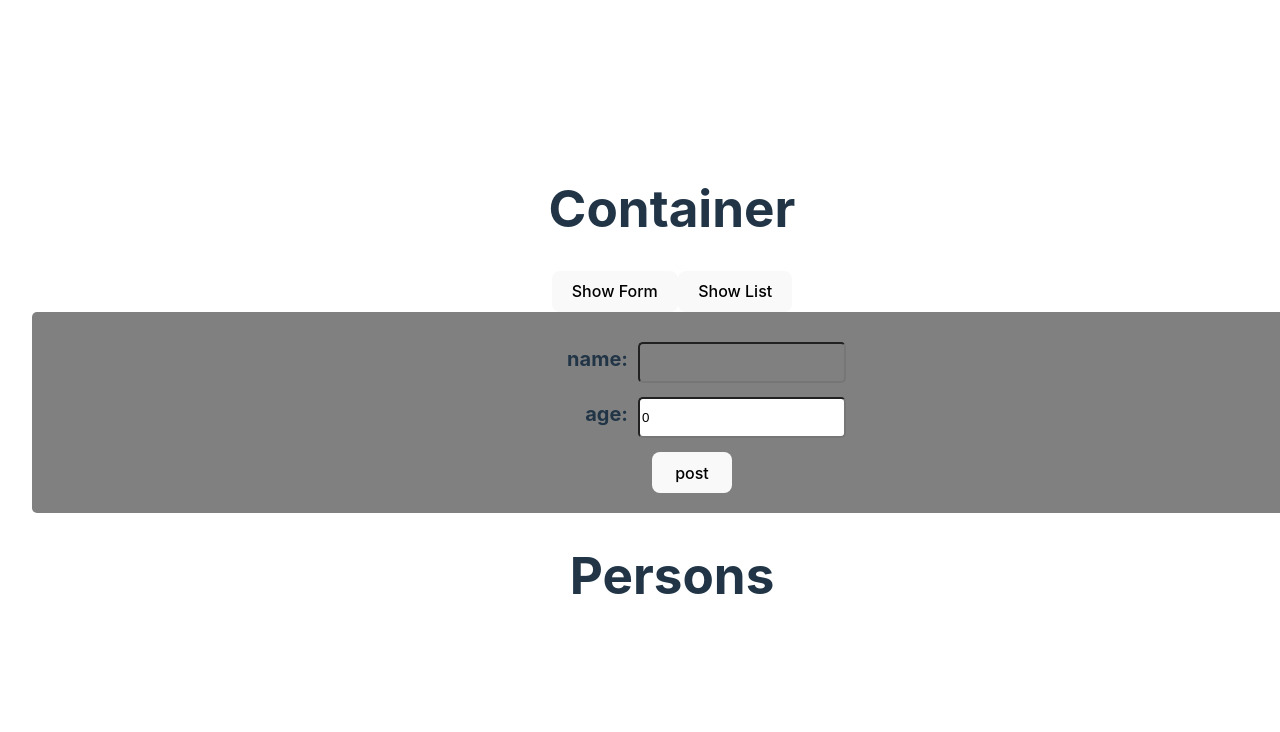
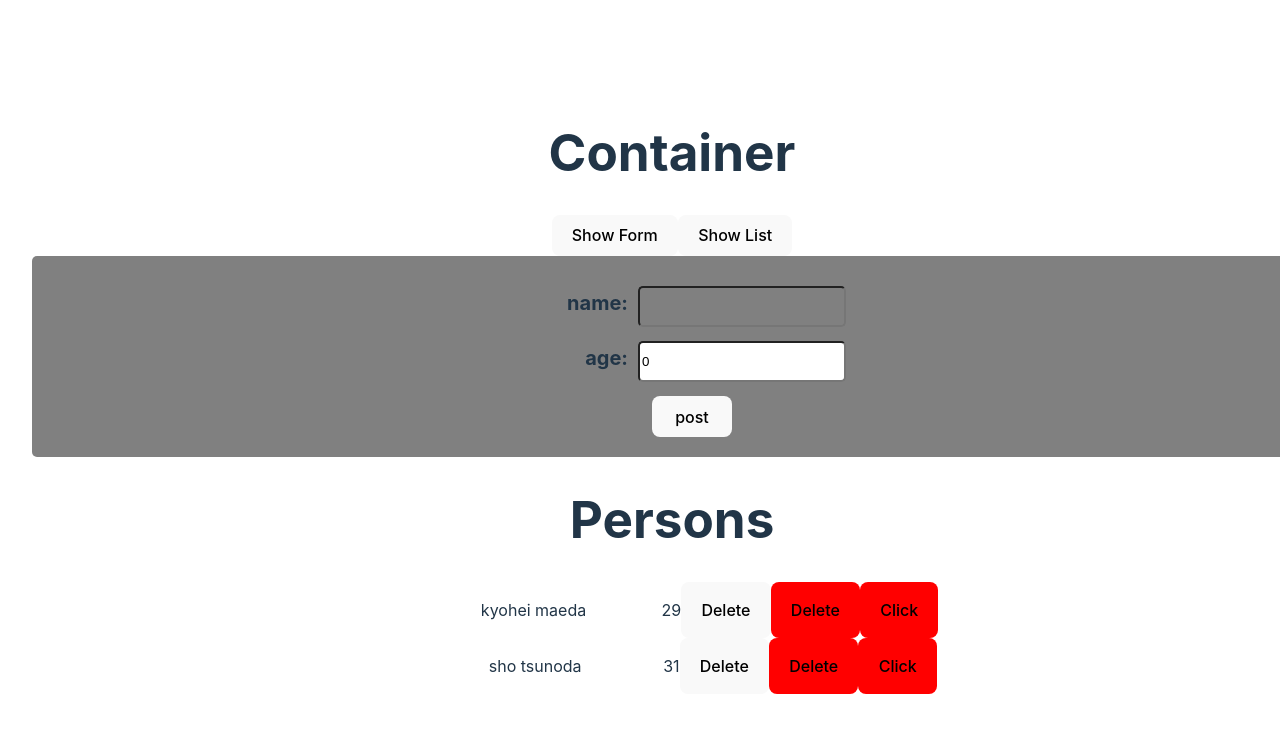
Before and after one commit to Kymaeda/udemy-vue-with-ts-2, a Vue app: page / in a window 1280 px wide. Shown: the top 732 px of the page. Built offline with nearby package versions, Linux system fonts and the light colour scheme.

Commit message:
Provide／Inject

```diff
--- a/src/components/PersonContainer.vue
+++ b/src/components/PersonContainer.vue
@@ -1,7 +1,8 @@
 <script setup lang="ts">
 import PersonForm from './PersonForm.vue';
 import PersonList from './PersonList.vue';
-import { ref, Ref, computed } from 'vue';
+import { ref, Ref, computed, provide } from 'vue';
+import { persons, addPerson, removePerson } from './../usePerson'
 
 interface Person {
   id: number,
@@ -9,15 +10,16 @@ interface Person {
   age: number,
 }
 
-const persons: Ref<Person[]> = ref([]);
-const addPerson = (person: Person) => {
-  persons.value.push(person)
-}
+// const persons: Ref<Person[]> = ref([]);
 
-const removePerson = (person_id: number) => {
-  console.log('person_id', person_id)
-  persons.value = persons.value.filter(person => person.id != person_id)
-}
+provide('persons', persons)
+provide('addPerson', addPerson)
+provide('removePerson', removePerson)
+
+// const removePerson = (person_id: number) => {
+//   console.log('person_id', person_id)
+//   persons.value = persons.value.filter(person => person.id != person_id)
+// }
 
 const isActiveTab = ref(1)
 const activate = (tabNum: number) => {
@@ -46,8 +48,11 @@ const currentComponent = computed(() => {
     <!-- NOTE: bindやイベントハンドラが同じでコンポーネントの中身が違うう物を切り替えるのに動的コンポーネントは使える -->
     <!-- <component :is="currentComponent" @submit="addPerson" ></component> -->
 
-    <component :is="PersonForm" @submit="addPerson" ></component>
-    <component :is="PersonList" :persons="persons" @remove="removePerson"></component>
+    <!-- <component :is="PersonForm" @submit="addPerson" ></component> -->
+    <!-- <component :is="PersonList" :persons="persons" @remove="removePerson"></component> -->
+
+    <PersonForm @submit="addPerson"/>
+    <PersonList :persons="persons" @remove="removePerson" />
   </div>
 </template>
 
--- a/src/components/PersonForm.vue
+++ b/src/components/PersonForm.vue
@@ -1,13 +1,16 @@
 <script setup lang="ts">
-import { ref, computed } from 'vue'
+import { ref, computed, inject } from 'vue'
 const name = ref<string>('')
 const age = ref<number>(0)
 const inputName = ref()
 
-const emit = defineEmits(['submit'])
+const addPerson = inject('addPerson')
+
+// const emit = defineEmits(['submit'])
 const submit = () => {
-  const person = { id: Math.random(), name: name.value, age: age.value }
-  emit('submit', person)
+  // const person = { id: Math.random(), name: name.value, age: age.value }
+  // emit('submit', person)
+  addPerson(name.value, age.value)
   name.value = ''
   age.value = 0
   inputName.value.focus()
--- a/src/components/PersonList.vue
+++ b/src/components/PersonList.vue
@@ -1,23 +1,27 @@
 <script setup lang="ts">
+import { inject } from 'vue';
 import Button from './Button.vue'
 
-interface Person {
-  id: number,
-  name: string,
-  age: number
-}
-interface Props {
-  persons: Person[]
-}
+const personList = inject('persons')
+// const _removePerson = inject('removePerson')
 
-// NOTE: 直書きすると、↓。これを汎用的に使いまわせるようにinterfaceを使って書く
-// defineProps<{ persons: [{ id: number, name: string, age: number }] }>()
-defineProps<Props>()
+// interface Person {
+//   id: number,
+//   name: string,
+//   age: number
+// }
+// interface Props {
+//   persons: Person[]
+// }
 
-const emit = defineEmits(['remove'])
+// // NOTE: 直書きすると、↓。これを汎用的に使いまわせるようにinterfaceを使って書く
+// // defineProps<{ persons: [{ id: number, name: string, age: number }] }>()
+// defineProps<Props>()
+
+// const emit = defineEmits(['remove'])
 const removePerson = (person_id: number) => {
   if (confirm('削除しますか？')) {
-    emit('remove', person_id)
+    // _removePerson(person_id)
   }
 }
 </script>
@@ -27,7 +31,7 @@ const removePerson = (person_id: number) => {
     <h1>Persons</h1>
     <div>
       <ul class="person-list">
-        <li v-for="person in persons" :key="person.id" class="person">
+        <li v-for="person in personList" :key="person.id" class="person">
           <p class="person-name">{{ person.name }}</p>
           <p class="person-age">{{ person.age }}</p>
           <button @click="removePerson(person.id)">Delete</button>
--- /dev/null
+++ b/src/usePerson.ts
@@ -0,0 +1,23 @@
+import { ref } from "vue";
+
+interface Person {
+  id: number;
+  name: string;
+  age: number;
+}
+
+const defaultPersons = [
+  { id: 1, name: 'kyohei maeda', age: 29 },
+  { id: 2, name: 'sho tsunoda', age: 31 },
+];
+
+export const persons = ref<Person[]>(defaultPersons);
+
+export const addPerson = (name: string, age: number) => {
+  const person = { id: Math.random(), name: name, age: age };
+  persons.value.push(person)
+}
+
+export const removePerson = (person_id: number) => {
+  persons.value = persons.value.filter((person) => person.id != person_id);
+}
```
